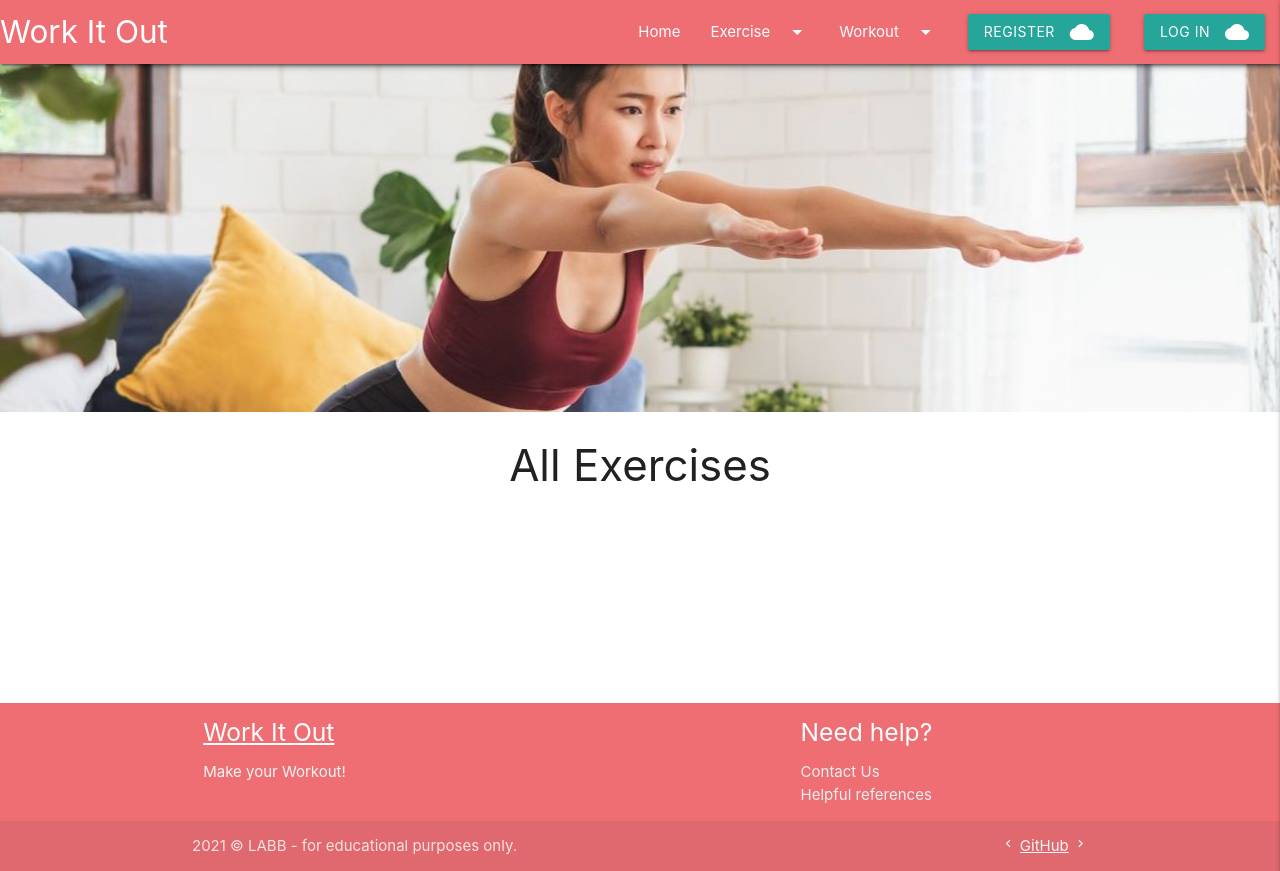
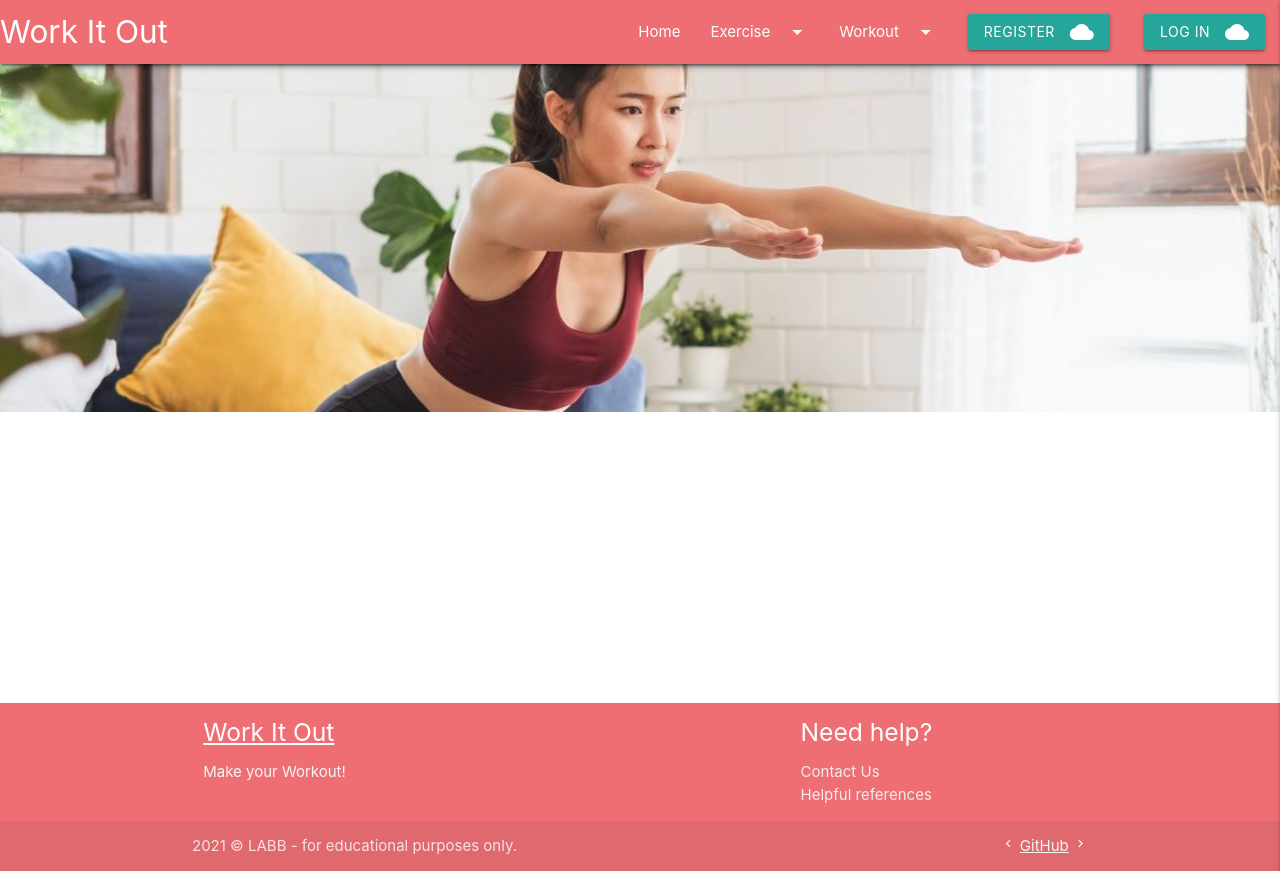
Before and after one commit to lornebb/Building-Block-Body, a Flask app: page / in a window 1280 px wide. Run offline with Flask 2, Linux system fonts and the light colour scheme; data that the repository does not hold is empty; some libraries are stand-ins or nearby versions.

Commit message:
removed extra title from landing page until if or statements builts for renders

```diff
--- a/templates/base.html
+++ b/templates/base.html
@@ -76,7 +76,7 @@
     <div class="parallax-container">
       <div class="parallax"><img src="../static/images/young-woman-workout-at-home.jpg"></div>
     </div>
-    <h3 class="center-align">All Exercises</h3>
+    <!-- <h3 class="center-align">All Exercises</h3> -->
 
     <main class="container">
       {% block content %}
```
